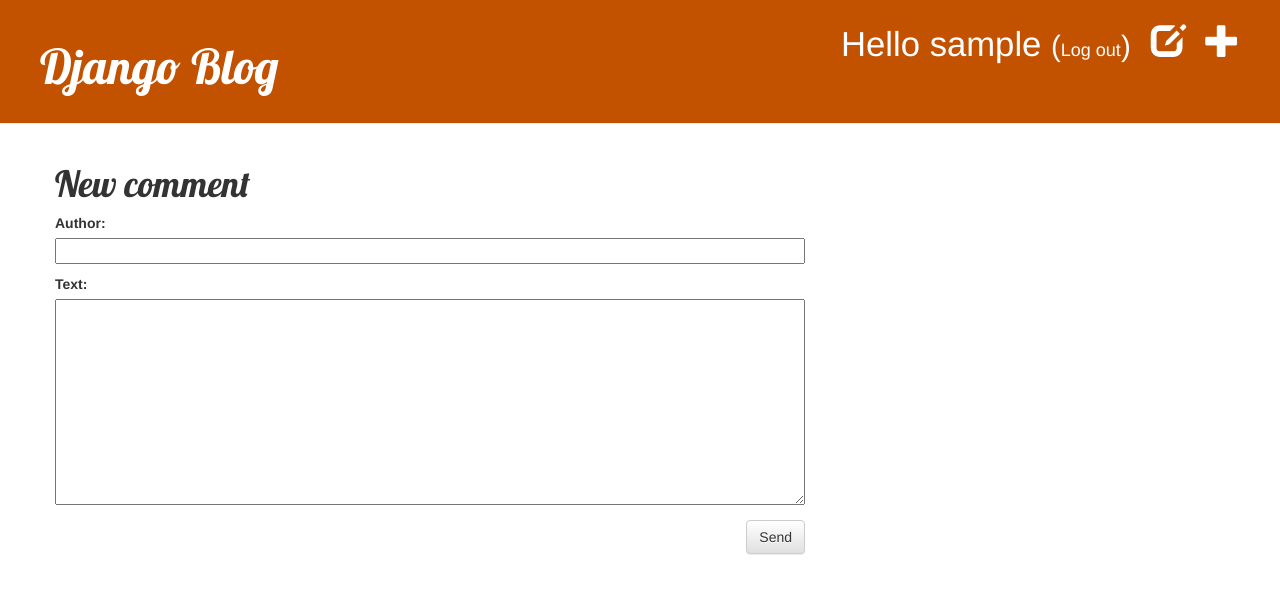
After one commit to Bidhanrai/django-authentication, a Django app: page /post/1/comment/ in a window 1280 px wide. The commit adds this page. Shown: the top 594 px of the page. Run offline with Django 3.2, Linux system fonts and the light colour scheme; a user stored in the database is signed in; tables that the repository leaves empty hold one stand-in row (values such as "Sample post"); some libraries are stand-ins or nearby versions.

Commit message:
added comment feature replaced sqlite with posgresql

```diff
--- a/blog/admin.py
+++ b/blog/admin.py
@@ -1,6 +1,7 @@
 from django.contrib import admin
-from .models import Post
+from . import models
 
 # Register your models here.
 
-admin.site.register(Post)
+admin.site.register(models.Post)
+admin.site.register(models.Comment)
--- a/blog/forms.py
+++ b/blog/forms.py
@@ -1,5 +1,5 @@
 from django import forms
-from .models import Post
+from .models import Post, Comment
 
 
 class PostForm(forms.ModelForm):
@@ -7,3 +7,10 @@ class PostForm(forms.ModelForm):
     class Meta:
         model = Post
         fields = ('title', 'text')
+
+
+class CommentForm(forms.ModelForm):
+
+    class Meta:
+        model = Comment
+        fields = ('author', 'text')
--- a/blog/models.py
+++ b/blog/models.py
@@ -16,5 +16,23 @@ class Post(models.Model):
         self.published_date = timezone.now()
         self.save()
 
+    def approved_comments(self):
+        return self.comments.filter(approved_comment=True)
+
     def __str__(self):
         return self.title
+
+
+class Comment(models.Model):
+    post = models.ForeignKey('blog.Post', on_delete=models.CASCADE, related_name='comments')
+    author = models.CharField(max_length=200)
+    text = models.TextField()
+    create_date = models.DateTimeField(default=timezone.now)
+    approved_comment = models.BooleanField(default=False)
+
+    def approve(self):
+        self.approved_comment = True
+        self.save()
+
+    def __str__(self):
+        return self.text
--- a/blog/static/css/blog.css
+++ b/blog/static/css/blog.css
@@ -45,26 +45,6 @@ h1, h2, h3, h4 {
     color: #000000;
 }
 
-.tooltip {
-  position: relative;
-  display: inline-block;
-  border-bottom: 1px dotted black;
+.comment {
+    margin: 20px 0px 20px 20px;
 }
-
-.tooltip .tooltiptext {
-  visibility: hidden;
-  width: 120px;
-  background-color: black;
-  color: #fff;
-  text-align: center;
-  border-radius: 6px;
-  padding: 5px 0;
-
-  /* Position the tooltip */
-  position: absolute;
-  z-index: 1;
-}
-
-.tooltip:hover .tooltiptext {
-  visibility: visible;
-}
--- /dev/null
+++ b/blog/templates/blog/add_comment_to_post.html
@@ -0,0 +1,13 @@
+{% extends 'blog/base.html' %}
+
+{% block title %}
+    Add Comment
+{% endblock %}
+
+{% block content %}
+    <h1>New comment</h1>
+    <form method="POST" class="post-form">{% csrf_token %}
+        {{ form.as_p }}
+        <button type="submit" class="save btn btn-default">Send</button>
+    </form>
+{% endblock %}
--- a/blog/templates/blog/post_list.html
+++ b/blog/templates/blog/post_list.html
@@ -17,6 +17,7 @@
             </div>
             <h2><a href="{% url 'post_detail' pk=post.pk %}">{{ post.title }}</a></h2>
             <p>{{ post.text|linebreaksbr|truncatewords:50}}</p>
+            <a href="{% url 'post_detail' pk=post.pk %}">Comments: {{ post.approved_comments.count }}</a>
         </div>
     {% endfor %}
 {% endblock %}
--- a/blog/urls.py
+++ b/blog/urls.py
@@ -8,6 +8,9 @@ urlpatterns = [
     path('post/new/', views.post_new, name='post_new'),
     path('post/<int:pk>/edit/', views.post_edit, name='post_edit'),
     path('drafts/', views.post_draft_list, name='post_draft_list'),
-    path('post/<int:pk>/publish', views.post_publish, name='post_publish'),
-    path('post<int:pk>/remove', views.post_remove, name='post_remove')
+    path('post/<int:pk>/publish/', views.post_publish, name='post_publish'),
+    path('post<int:pk>/remove/', views.post_remove, name='post_remove'),
+    path('post/<int:pk>/comment/', views.add_comment_to_post, name='add_comment_to_post'),
+    path('comment/<int:pk>/approve/', views.comment_approve, name='comment_approve'),
+    path('comment/<int:pk>/remove/', views.comment_remove, name='comment_remove')
 ]
--- a/blog/views.py
+++ b/blog/views.py
@@ -1,7 +1,7 @@
 from django.shortcuts import render, get_object_or_404, redirect
-from .models import Post
+from .models import Post, Comment
 from django.utils import timezone
-from .forms import PostForm
+from .forms import PostForm, CommentForm
 from django.contrib.auth.decorators import login_required
 
 
@@ -63,3 +63,32 @@ def post_remove(request, pk):
     post = get_object_or_404(Post, pk=pk)
     post.delete()
     return redirect('post_list')
+
+
+@login_required
+def add_comment_to_post(request, pk):
+    post = get_object_or_404(Post, pk=pk)
+    if request.method == "POST":
+        form = CommentForm(request.POST)
+        if form.is_valid():
+            comment =  form.save(commit=False)
+            comment.post = post
+            comment.save()
+            return redirect('post_detail', pk=post.pk)
+    else:
+        form = CommentForm()
+    return render(request, 'blog/add_comment_to_post.html', {'form': form})
+
+
+@login_required
+def comment_approve(request, pk):
+    comment = get_object_or_404(Comment, pk=pk)
+    comment.approve()
+    return redirect('post_detail', pk=comment.post.pk)
+
+
+@login_required
+def comment_remove(request, pk):
+    comment = get_object_or_404(Comment, pk=pk)
+    comment.delete()
+    return redirect('post_detail', pk=comment.post.pk)
```
Also changed, not shown: blog/templates/blog/post_detail.html (+22 -0 lines), djangoAuthProject/settings.py (+10 -2 lines), blog/migrations/0002_comment.py (added).
